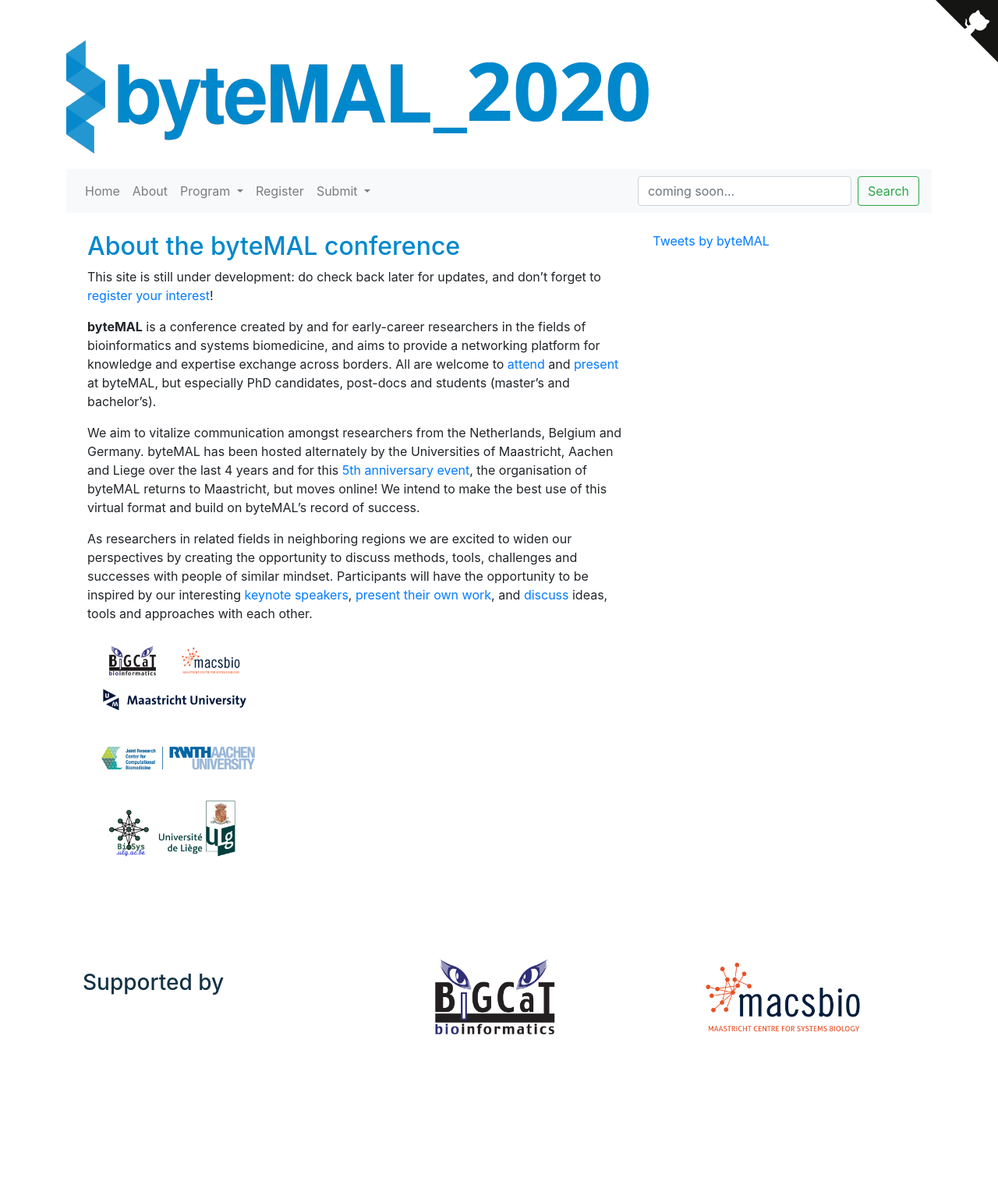
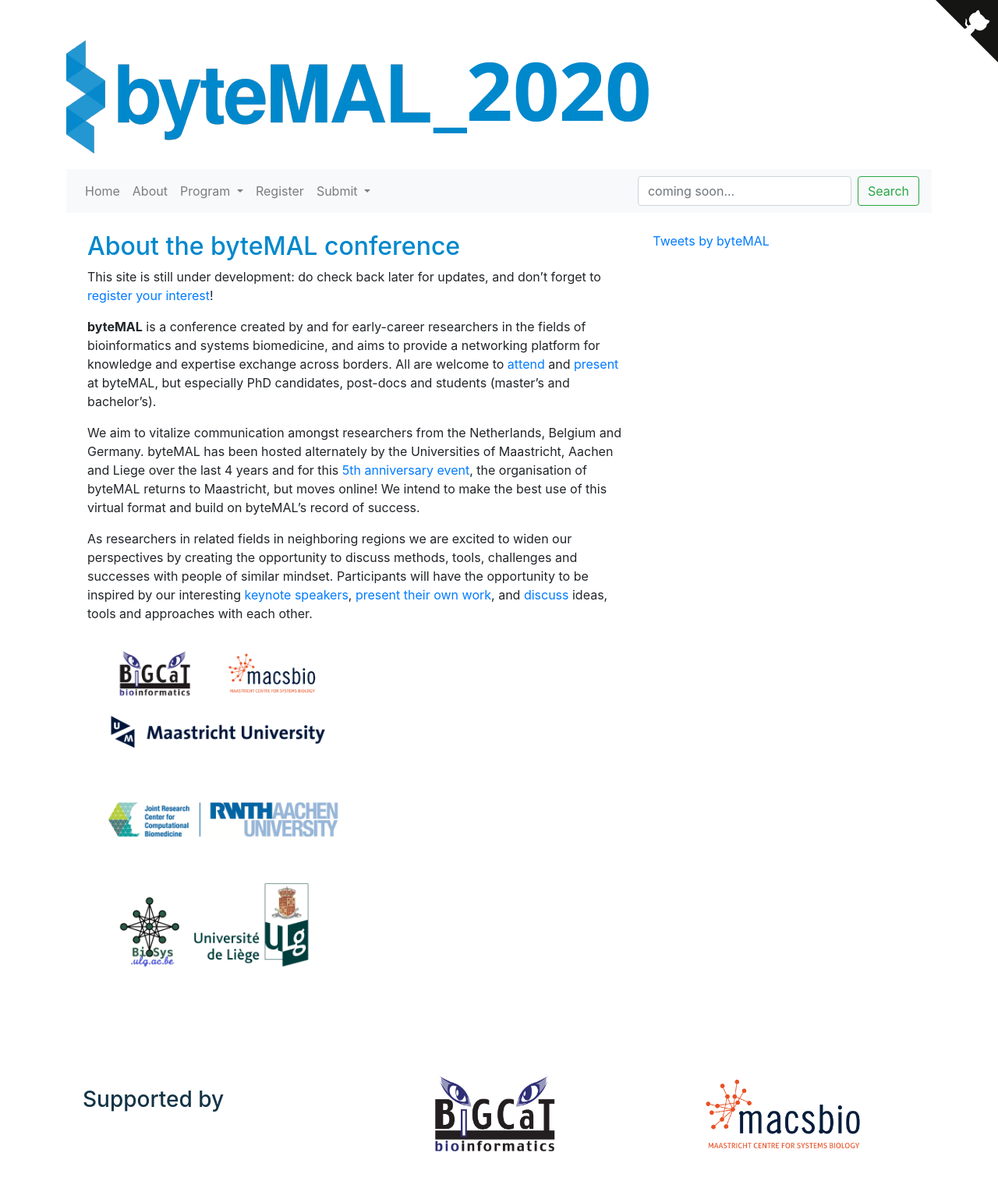
Before and after one commit to bytemal/bytemal-2020, a Jekyll site: the page built from _pages/about.md, in a window 1280 px wide. Shown: the whole page at 78% size. Built offline with Jekyll 4.4.1, drawn with Linux system fonts in a browser that asks for light colours; comment, search, counter and statistics services are not loaded; before the commit the page ends 1365 px from its top, so only the background shows below that.

Commit message:
Update about.md

```diff
--- a/_pages/about.md
+++ b/_pages/about.md
@@ -21,7 +21,7 @@
     tools, challenges and successes with people of similar mindset.
     Participants will have the opportunity to be inspired by our interesting <a href="/bytemal-2020/program">keynote speakers</a>,
     <a href="/bytemal-2020/submit">present their own work</a>, and <a href="/bytemal-2020/register">discuss</a> ideas, tools and approaches with each other.</p>
-    <img src="images/institute_logos.png" alt="institute logos" style="height:300px;max-height:100%;width:auto;">
+    <img src="images/institute_logos.png" alt="institute logos" style="height:450px;max-height:100%;width:auto;vertical-align:middle;">
   </div>
 
   <div class="col-sm-4 px-3">
```
